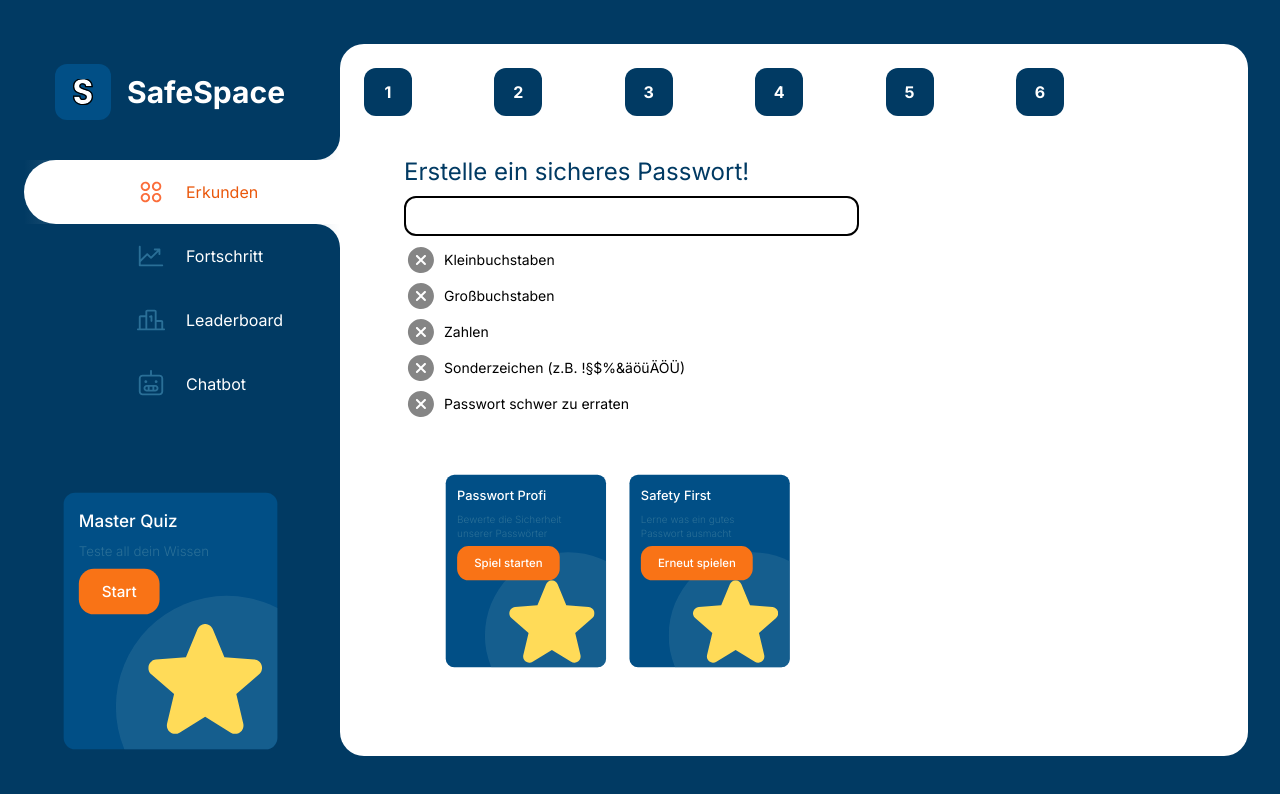
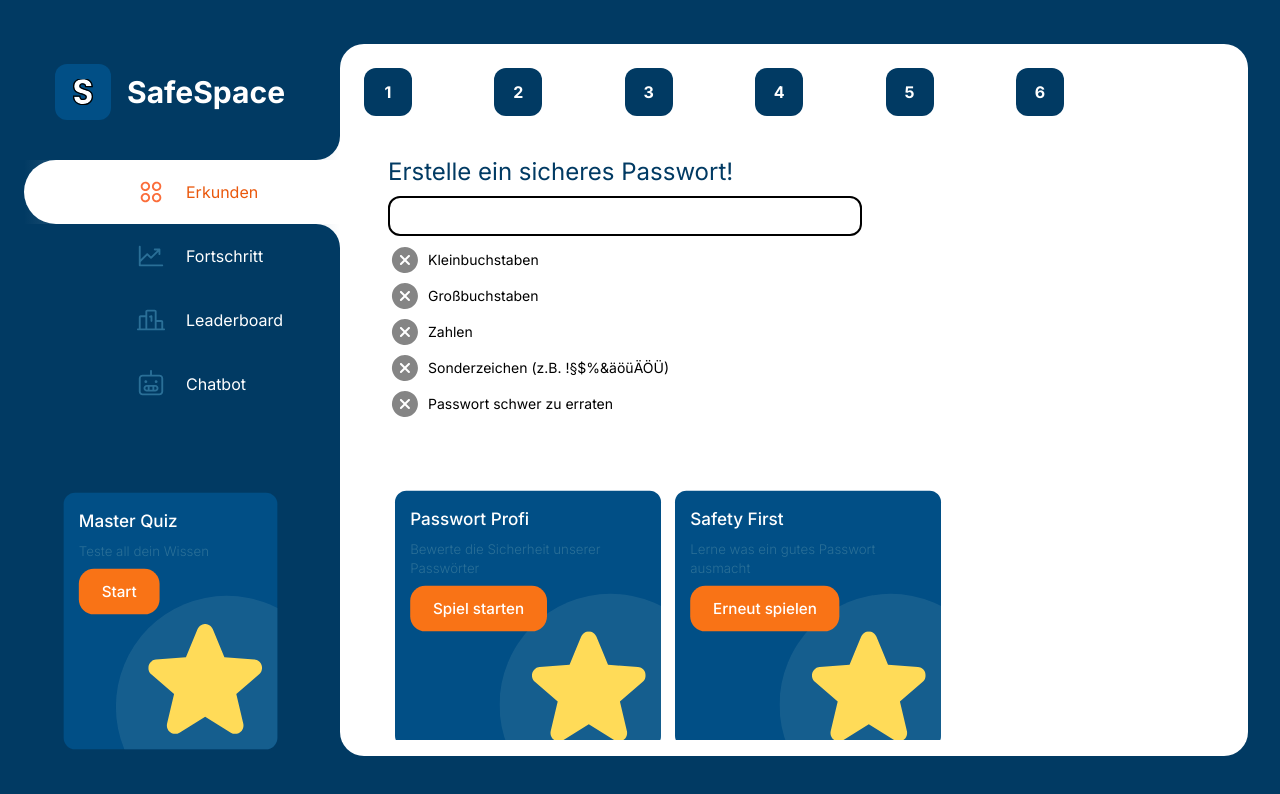
Before and after one commit to uwumarogie/ITBL-Datenschutz, a Next.js app: page /space/passwort/builder in a window 1280 px wide. Shown: the top 794 px of the page. Built offline with nearby package versions, Linux system fonts and the light colour scheme.

Commit message:
builder adjustment

```diff
--- a/src/app/space/passwort/builder/page.tsx
+++ b/src/app/space/passwort/builder/page.tsx
@@ -11,7 +11,8 @@ export default function Builder() {
     <div className="flex flex-col max-w-[1100px] px-2 lg:px-6 justify-start">
       <div className="flex flex-col">
         <SecurePasswordInput />
-        <div className="flex-row space-x-5 scale-75 mb-36 items-start mr-96 hidden lg:flex">
+        <div className="flex flex-row flex-wrap sm:pt-12">
+          <div className="max-w-[280px]">
             <ActionCard
               title="Passwort Profi"
               description="Bewerte die Sicherheit unserer Passwörter"
@@ -22,6 +23,8 @@ export default function Builder() {
               titleColor="white"
               onClick={() => router.push("/space/passwort/strength")}
             />
+          </div>
+          <div className="max-w-[280px]">
             <ActionCard
               title="Safety First"
               description="Lerne was ein gutes Passwort ausmacht"
@@ -35,5 +38,6 @@ export default function Builder() {
           </div>
         </div>
       </div>
+    </div>
   );
 }
--- a/src/components/quiz-list.tsx
+++ b/src/components/quiz-list.tsx
@@ -144,7 +144,7 @@ export default function QuizList({
               .reduce((acc, v) => acc + (v ? 1 : 0), 0)}{" "}
             von {quizzesState.length} Fragen richtig beantwortet.
           </p>
-          <Button onClick={() => router.push("/space/passwort/strength")}>
+          <Button onClick={() => router.push("/space/passwort/builder")}>
             Weiter
           </Button>
         </div>
--- a/src/components/secure-password-input.tsx
+++ b/src/components/secure-password-input.tsx
@@ -6,7 +6,7 @@ import { InputValidation } from "@/components/input-validation";
 export function SecurePasswordInput() {
   const [input, setInput] = useState("");
   return (
-    <div className="flex flex-col justify-start max-w-full space-y-2 p-4">
+    <div className="flex flex-col justify-start max-w-full space-y-2 py-4">
       <h1 className="text-2xl lg:text-2xl text-blue-background decoration-3">
         Erstelle ein sicheres Passwort!
       </h1>
```
Lines whose indentation alone changed are shown as unchanged.
